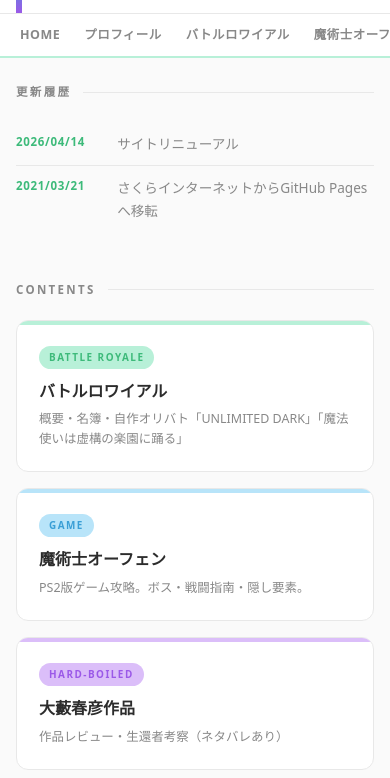
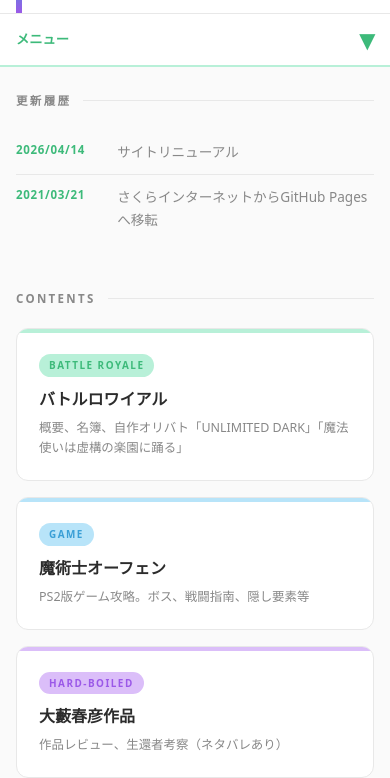
Before and after one commit to u83ism/DLB, an Astro site: page / in a window 390 px wide. Shown: the part 70-848 px from the top of the page. Built offline with nearby package versions, Linux system fonts and the light colour scheme; Astro itself is replaced by a stand-in of ours.

Commit message:
💄 UI調整

```diff
--- a/src/components/Nav.astro
+++ b/src/components/Nav.astro
@@ -28,6 +28,8 @@ const isActive = (href: string): boolean => {
 };
 ---
 
+<details class="nav-details">
+  <summary class="nav-summary">メニュー</summary>
   <nav aria-label="グローバルナビゲーション">
     {navLinks.map(({ href, label, external }) => (
       external
@@ -35,8 +37,22 @@ const isActive = (href: string): boolean => {
         : <a href={href} class={isActive(href) ? 'active' : undefined} aria-current={isActive(href) ? 'page' : undefined}>{label}</a>
     ))}
   </nav>
+</details>
 
 <style>
+  /* ===== デスクトップ: summary非表示・navを常時表示 ===== */
+  @media (min-width: 601px) {
+    .nav-summary {
+      display: none;
+    }
+
+    /* UA stylesheetによるdetails内非表示を上書き */
+    .nav-details > nav {
+      display: flex;
+    }
+  }
+
+  /* ===== 共通ナビスタイル ===== */
   nav {
     background: var(--white);
     border-bottom: 2px solid var(--mint);
@@ -71,14 +87,53 @@ const isActive = (href: string): boolean => {
     font-weight: 700;
   }
 
+  /* ===== モバイル: detailsトグル ===== */
   @media (max-width: 600px) {
+    .nav-details {
+      background: var(--white);
+      border-bottom: 2px solid var(--mint);
+    }
+
+    .nav-summary {
+      list-style: none;
+      display: flex;
+      align-items: center;
+      justify-content: space-between;
+      padding: 11px 16px;
+      font-size: 0.83rem;
+      font-weight: 700;
+      color: var(--mint-deep);
+      cursor: pointer;
+      user-select: none;
+    }
+
+    .nav-summary::-webkit-details-marker {
+      display: none;
+    }
+
+    .nav-summary::after {
+      content: '▾';
+      font-size: 1.8rem;
+      line-height: 1;
+    }
+
+    .nav-details[open] .nav-summary::after {
+      content: '▴';
+    }
+
     nav {
-      padding: 0 8px;
+      flex-direction: column;
+      border-bottom: none;
+      padding: 0;
+      overflow-x: visible;
     }
 
     nav a {
-      padding: 10px 12px;
-      font-size: 0.78rem;
+      padding: 11px 16px;
+      font-size: 0.83rem;
+      border-bottom: none;
+      border-top: 1px solid var(--border);
+      margin-bottom: 0;
     }
   }
 </style>
--- a/src/pages/index.astro
+++ b/src/pages/index.astro
@@ -12,28 +12,28 @@ const cards = [
   {
     badge: 'Battle Royale',
     title: 'バトルロワイアル',
-    desc: '概要・名簿・自作オリバト「UNLIMITED DARK」「魔法使いは虚構の楽園に踊る」',
+    desc: '概要、名簿、自作オリバト「UNLIMITED DARK」「魔法使いは虚構の楽園に踊る」',
     href: `${base}br/`,
     color: 'mint',
   },
   {
     badge: 'Game',
     title: '魔術士オーフェン',
-    desc: 'PS2版ゲーム攻略。ボス・戦闘指南・隠し要素。',
+    desc: 'PS2版ゲーム攻略。ボス、戦闘指南、隠し要素等',
     href: `${base}orphen/`,
     color: 'sky',
   },
   {
     badge: 'Hard-Boiled',
     title: '大藪春彦作品',
-    desc: '作品レビュー・生還者考察（ネタバレあり）',
+    desc: '作品レビュー、生還者考察（ネタバレあり）',
     href: `${base}o-yabu/`,
     color: 'lavender',
   },
   {
     badge: 'About',
     title: 'プロフィール',
-    desc: '管理人ゆうやみについて。',
+    desc: '管理人について',
     href: `${base}profile/`,
     color: 'peach',
   },
```
Lines whose indentation alone changed are shown as unchanged.
